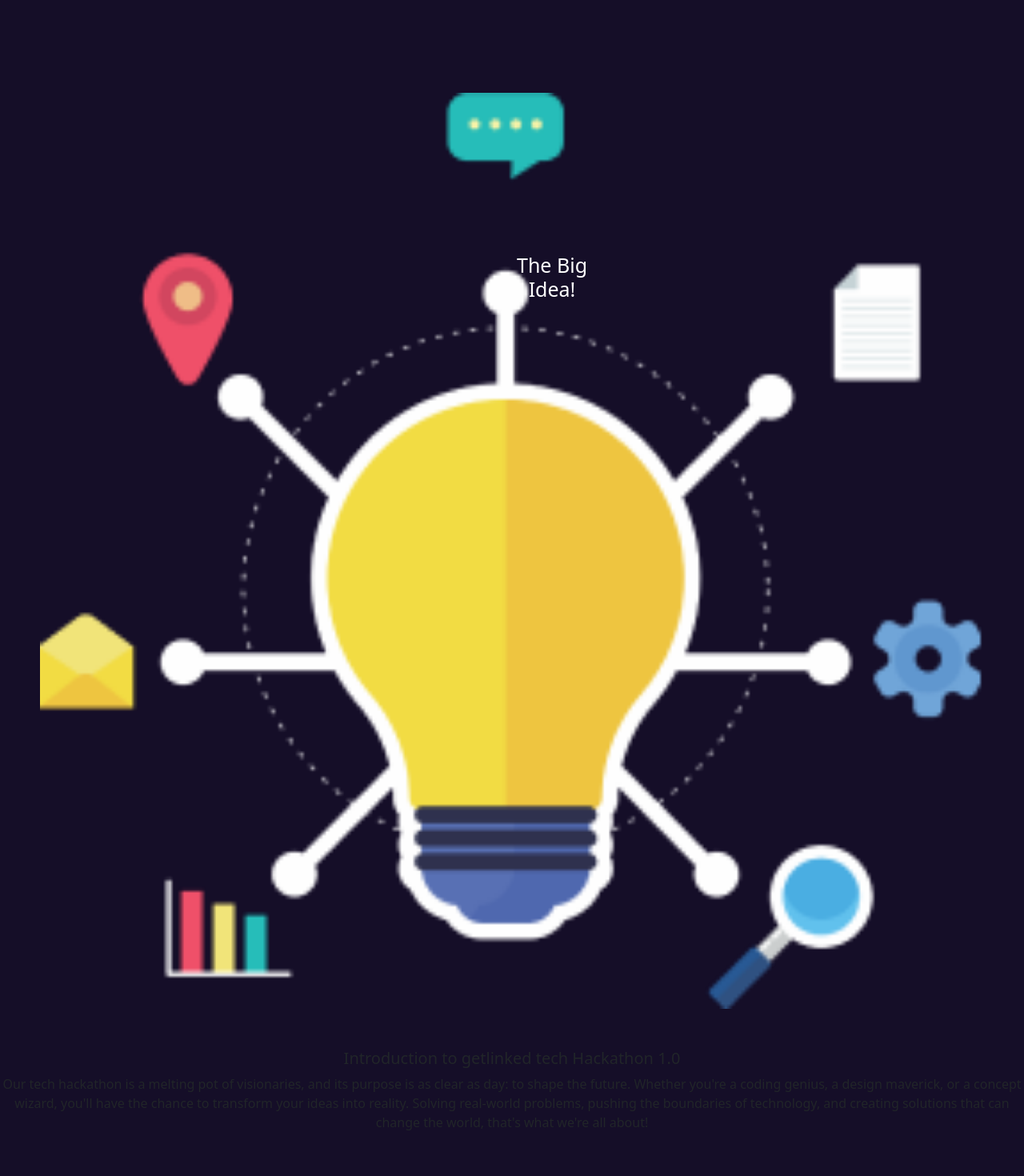
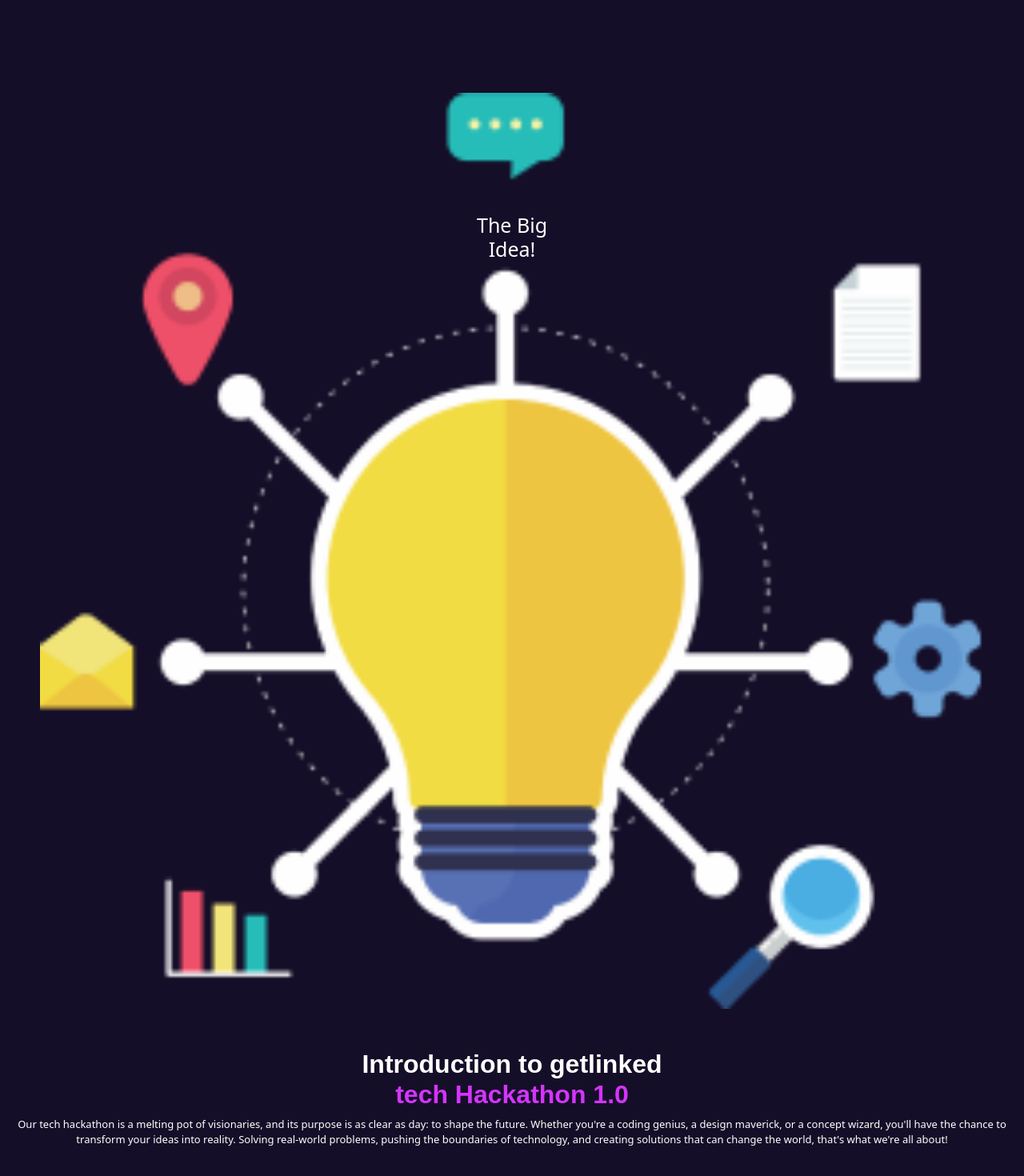
Before and after one commit to sannyralph/getlinkedchallenge, a React (Create React App) app: page / in a window 1280 px wide. Shown: the part 1668-3138 px from the top of the page at 80% size. Built offline with nearby package versions, Linux system fonts and the light colour scheme.

Commit message:
intro page styling

```diff
--- a/src/introPage/introPage.css
+++ b/src/introPage/introPage.css
@@ -11,10 +11,15 @@
 .bigIdea {
     position: absolute;
     text-align: center;
-    top: 250px;
+    top: 200px;
     color: white;
     width: 100%;
     font-size: 25px;
     display: flex;
     justify-content: center;
+    padding-right: 100px;
 }
+
+.introHead {
+
+}
--- a/src/introPage/introPage.jsx
+++ b/src/introPage/introPage.jsx
@@ -10,8 +10,8 @@
                     <h5 className="bigIdea">The Big <br/> Idea!</h5>
                 </div>
                 <div>
-                    <h5>Introduction to getlinked tech Hackathon 1.0</h5>
-                    <p>Our tech hackathon is a melting pot of visionaries,
+                    <h5 className="subhead">Introduction to getlinked <br /><span id="subheadDigit">tech Hackathon 1.0</span></h5>
+                    <p className="paragraphs">Our tech hackathon is a melting pot of visionaries,
                         and its purpose is as clear as day: to shape the future.
                         Whether you're a coding genius, a design maverick,
                         or a concept wizard,
```
Also changed, not shown: src/index.css (line endings or trailing spaces).
